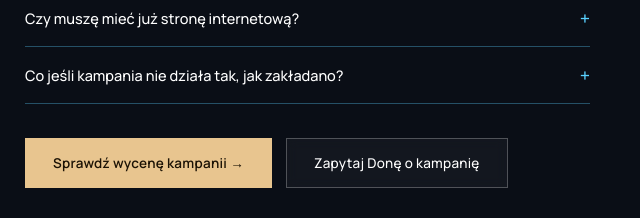
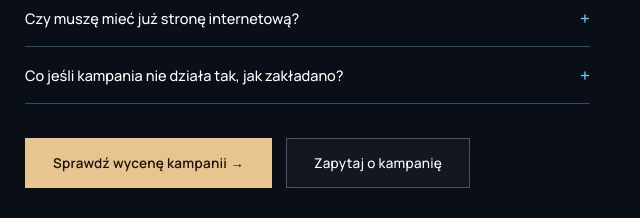
Before and after one commit to Piotrmadrzyk/pm-pages, a plain HTML site: page oferta.html in a window 1280 px wide. Shown: the part 2600-2818 px from the top of the page, 640-1280 px from the left. Drawn offline with nearby package versions, Linux system fonts and the light colour scheme.

Commit message:
P0-3: shorten 'Zapytaj Donę o kampanię' CTA

```diff
--- a/oferta.html
+++ b/oferta.html
@@ -171,7 +171,7 @@
       </div>
       <div class="offer-ctas">
         <a href="wycena.html" class="btn btn-solid">Sprawdź wycenę kampanii →</a>
-        <a href="javascript:void(0)" onclick="document.getElementById('dona-chat-btn').click()" class="btn">Zapytaj Donę o kampanię</a>
+        <a href="javascript:void(0)" onclick="document.getElementById('dona-chat-btn').click()" class="btn">Zapytaj o kampanię</a>
       </div>
     </div>
   </div>
```
